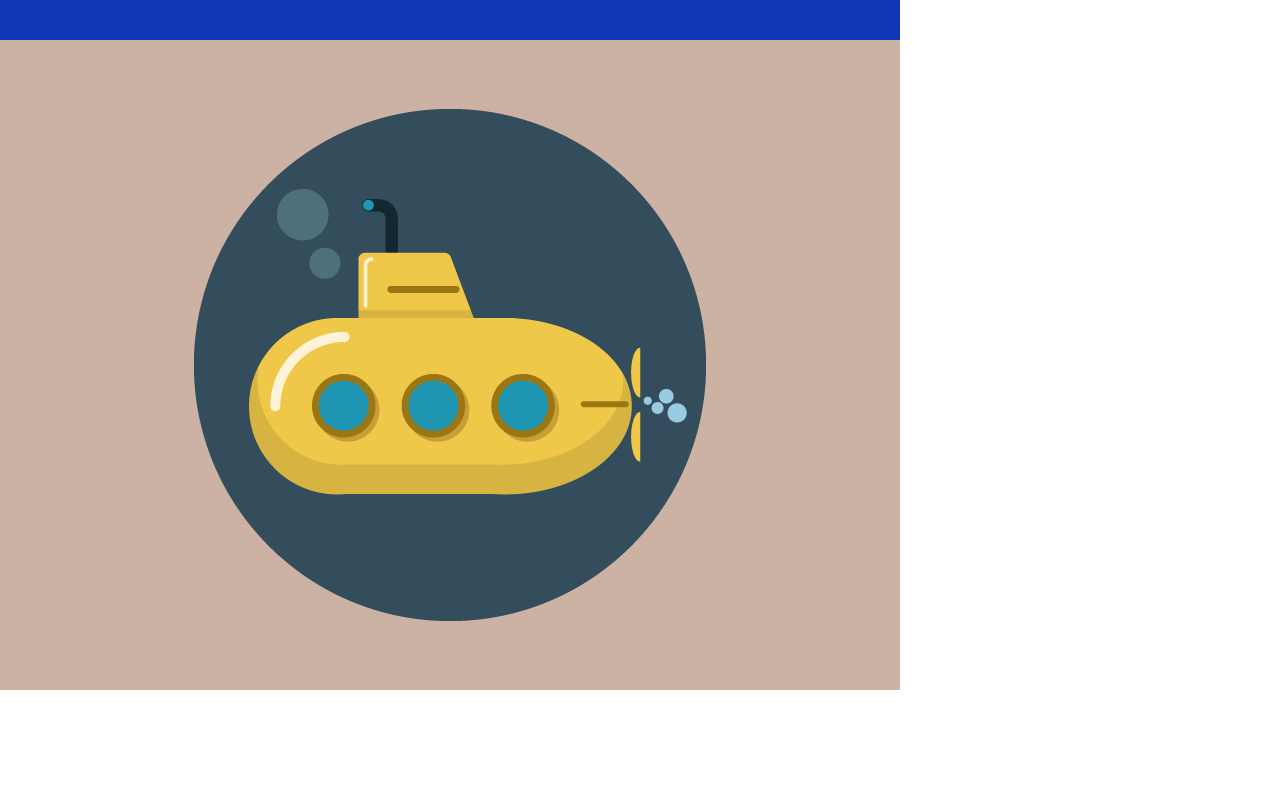
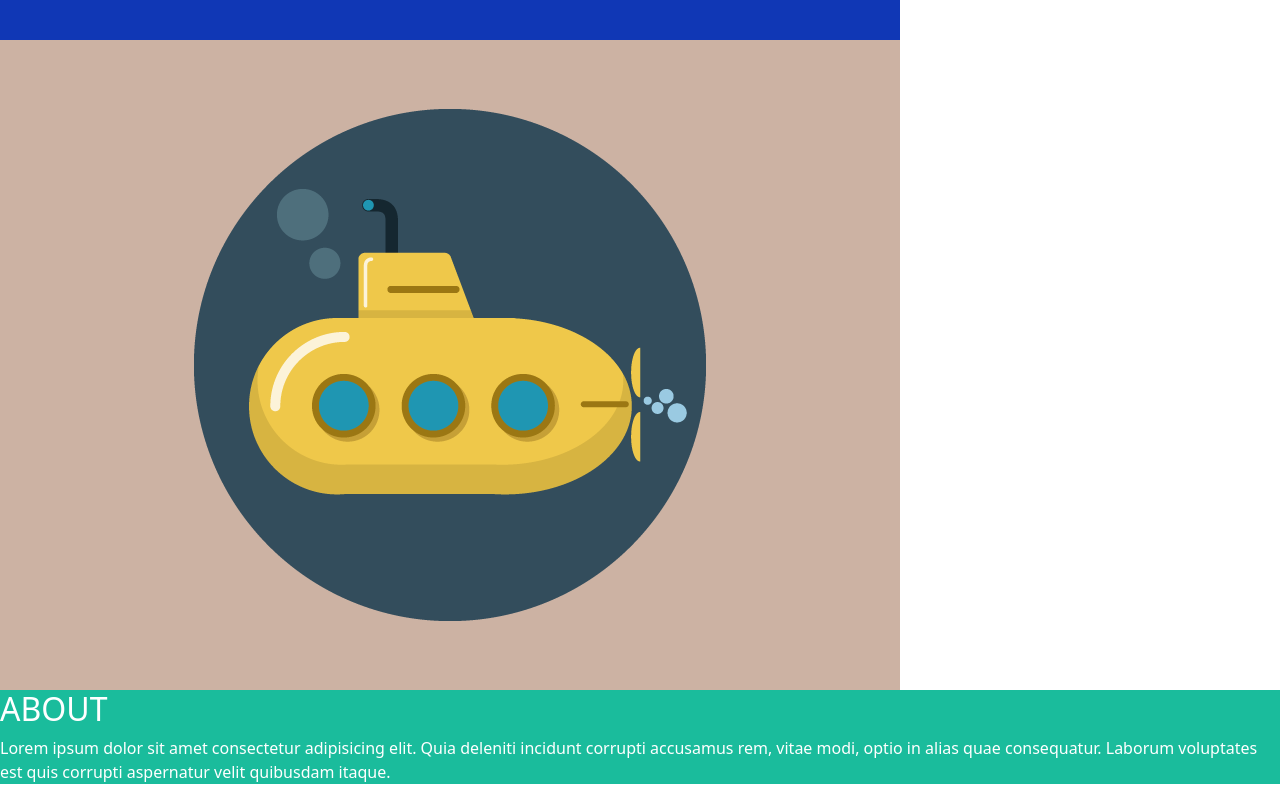
Before and after one commit to Carmyo/html-css-bootstrap-freelancer, a plain HTML site: page index.html in a window 1280 px wide. Shown: the part 4750-5550 px from the top of the page. Before the commit the page ends 5440 px from the top, so only its background shows below. Drawn offline with nearby package versions, Linux system fonts and the light colour scheme.

Commit message:
add some content

```diff
--- a/css/style.css
+++ b/css/style.css
@@ -1,6 +1,9 @@
-.start {
+.bgc-green {
     background-color: hsl(168deg 76% 42%);
 }
+
+
+
 
 header {
     display: flex;
--- a/index.html
+++ b/index.html
@@ -20,7 +20,7 @@
         <img class="burger" src="./img/hamburger-navigation-icon-9.jpg" alt="MENU">
     </header>
     <main>
-        <div class="start">
+        <div class="start bgc-green">
             <img src="./img/avatar.svg" alt="AVATAR PICTURE">
 
             <h1 class="tc-white">START BOOTSTRAP</h1>
@@ -35,6 +35,12 @@
             <img src="./img/safe.png" alt="BLINDATED">
             <img src="./img/submarine.png" alt="SUBMARINE">
         </div>
+        <div class="about bgc-green">
+            <h2 class="tc-white">ABOUT</h2>
+            <p class="tc-white"> Lorem ipsum dolor sit amet consectetur adipisicing elit. Quia deleniti incidunt
+                corrupti accusamus rem, vitae modi, optio in alias quae consequatur. Laborum voluptates est quis
+                corrupti aspernatur velit quibusdam itaque.</p>
+        </div>
 
     </main>
 </body>
```
